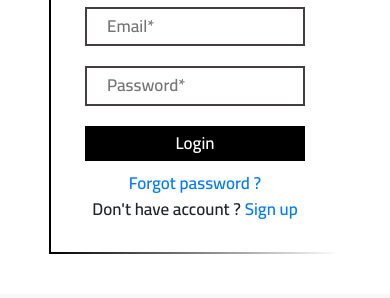
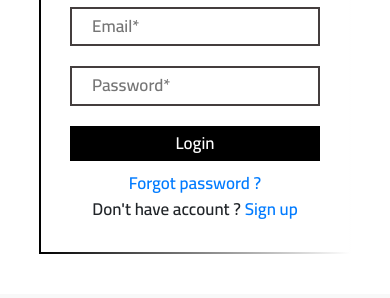
Before and after one commit to omaramsoul/Gestion-de-stock, a plain HTML site: page login.html in a window 390 px wide. Shown: the part 212-510 px from the top of the page. Drawn offline with Linux system fonts and the light colour scheme.

Commit message:
an update again

```diff
--- a/css/login.css
+++ b/css/login.css
@@ -116,15 +116,11 @@ body {
 @media (max-width: 500px) {
 
     .loginTemplate {
-        width: 75%;
+        width: 80%;
     }
 
-    .textArea, .passwordArea {
-        width: 220px;
-    }
-
-    .sbmitBtn {
-        width: 220px;
+    .textArea, .passwordArea, .sbmitBtn {
+        width: 250px;
     }
 
 }
--- a/css/signup.css
+++ b/css/signup.css
@@ -113,7 +113,7 @@ select {
     }
 
     .inputArea, .signupbtn, .inputNameArea {
-        width: 220px;
+        width: 270px;
     }
 
 }
```
